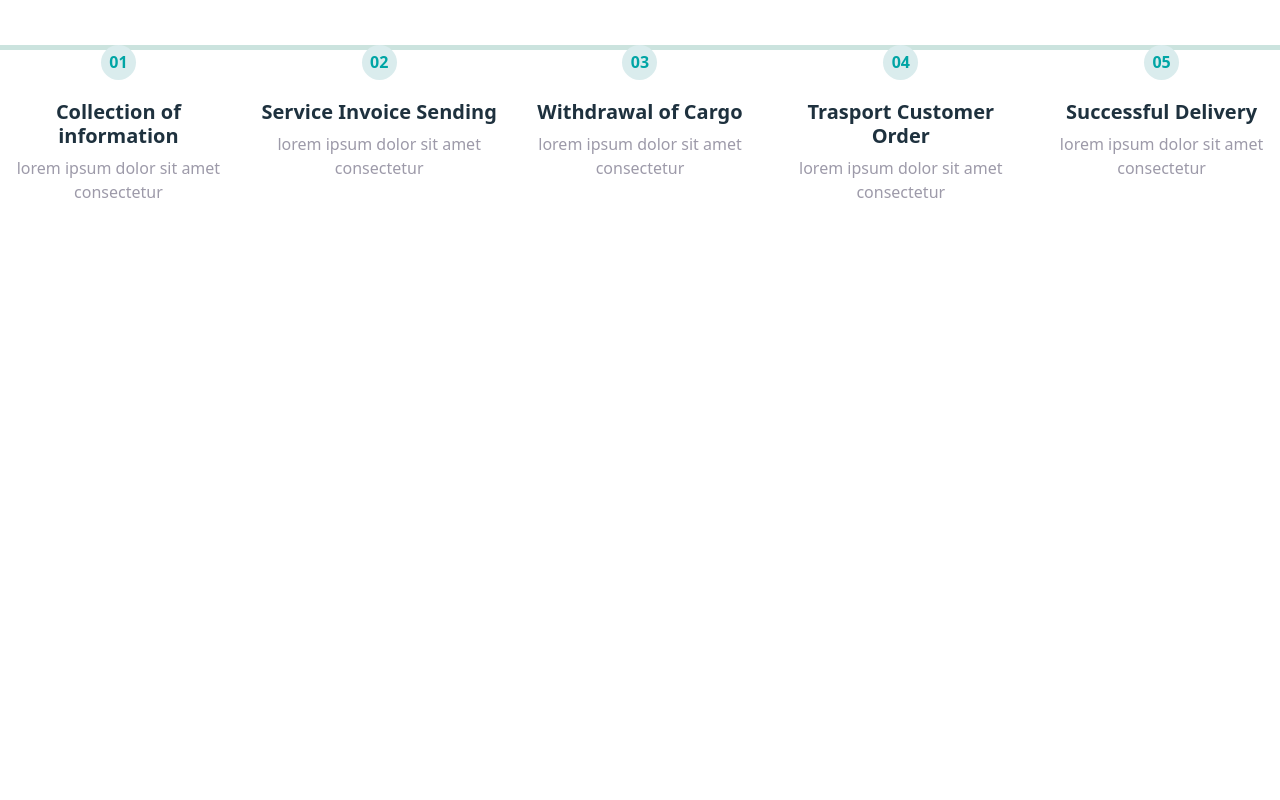
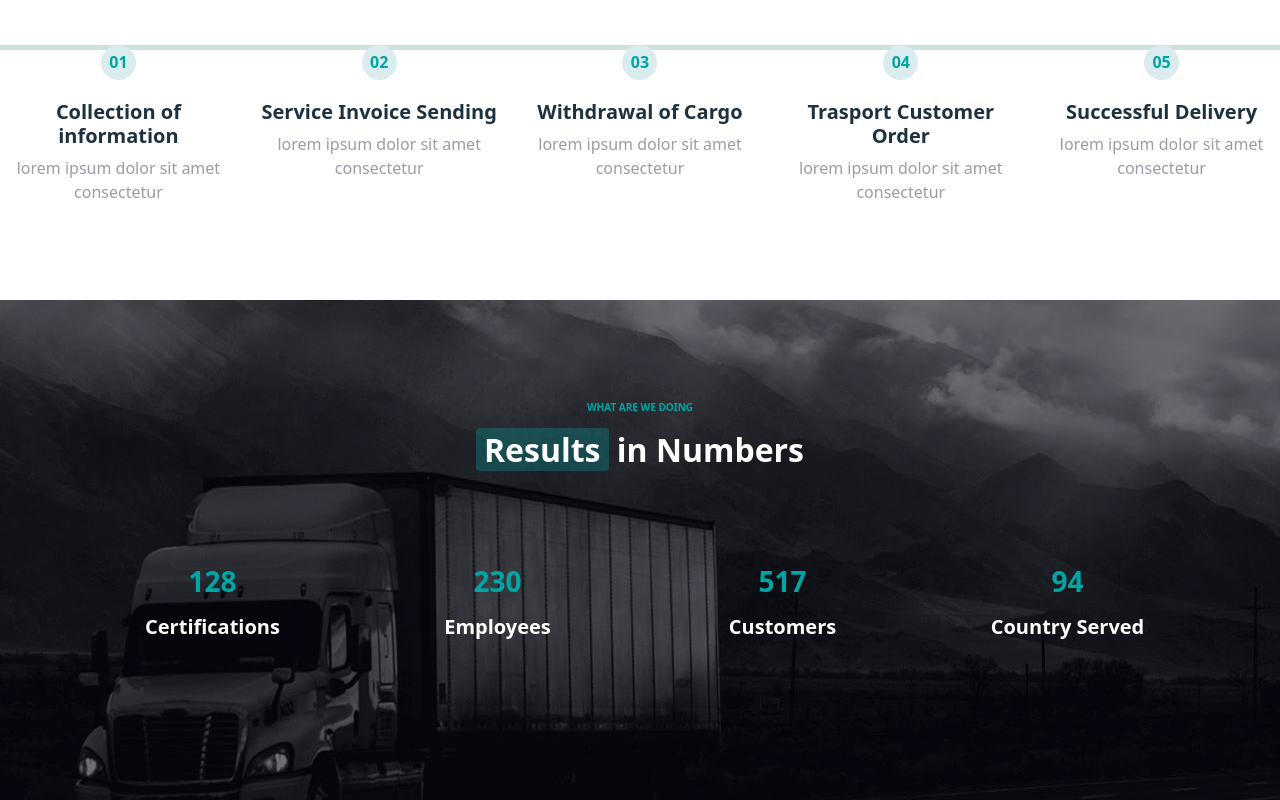
Before and after one commit to MauroDeStefano/proj-html-vuejs, a Vue app: page / in a window 1280 px wide. Shown: the part 2092-2892 px from the top of the page. Before the commit the page ends 2312 px from the top, so only its background shows below. Built offline with nearby package versions, Linux system fonts and the light colour scheme.

Commit message:
added Results Section

```diff
--- /dev/null
+++ b/src/assets/data/resultsData.js
@@ -0,0 +1,20 @@
+//  This is where I take the Data for the Results Section
+
+export default[
+  {
+    name: "Certifications",
+    number: 128
+  },
+  {
+    name: "Employees",
+    number: 230
+  },
+  {
+    name: "Customers",
+    number: 517
+  },
+  {
+    name: "Country Served",
+    number: 94
+  }
+]
--- a/src/components/Main.vue
+++ b/src/components/Main.vue
@@ -3,6 +3,7 @@
     <Presentation />
     <MainServices />
     <LogisticalProcedure />
+    <Results />
   </div>
 </template>
 
@@ -10,13 +11,15 @@
 import Presentation from './Prensentation.vue';
 import MainServices from './MainServices.vue';
 import LogisticalProcedure from './LogisticalProcedure.vue';
+import Results from './Results.vue';
 
 export default {
   name: "Main",
   components:{
     Presentation,
     MainServices,
-    LogisticalProcedure
+    LogisticalProcedure,
+    Results
   }
 }
 </script>
--- /dev/null
+++ b/src/components/Results.vue
@@ -0,0 +1,43 @@
+<template>
+  <div class="mds-results">
+    <div class="container text-center">
+      <p class="text-emp mds-text-wide-s fw-bolder">WHAT ARE WE DOING</p>
+      <h2 class="mb-3 fw-bolder text-white"><span class="text-emp bg-text-emp px-2 rounded text-white">Results</span> in Numbers</h2>
+      <div class="row mt-5">
+        <div v-for="(item,index) in resultData" :key="index" class="mds-result-card col p-5">
+          <h3 class="text-emp fw-bolder">{{item.number}}</h3>
+          <h5 class="text-white fw-bold m-3">{{item.name}}</h5>
+        </div>
+      </div>
+    </div>
+  </div>
+</template>
+
+<script>
+import resultData from '../assets/data/resultsData.js';
+
+export default {
+  name: "Results",
+
+  data(){
+    return{
+      resultData
+    }
+  }
+
+}
+</script>
+
+<style lang="scss">
+
+@import '../assets/style/vars.scss';
+@import '../assets/style/generals.scss';
+
+.mds-results{
+  padding: 100px 0 ;
+  margin-top: 250px;
+  background-image: url("../assets/img/bg-10.jpg") ;
+  height: 500px;
+  background-position: center;
+}
+</style>
```
